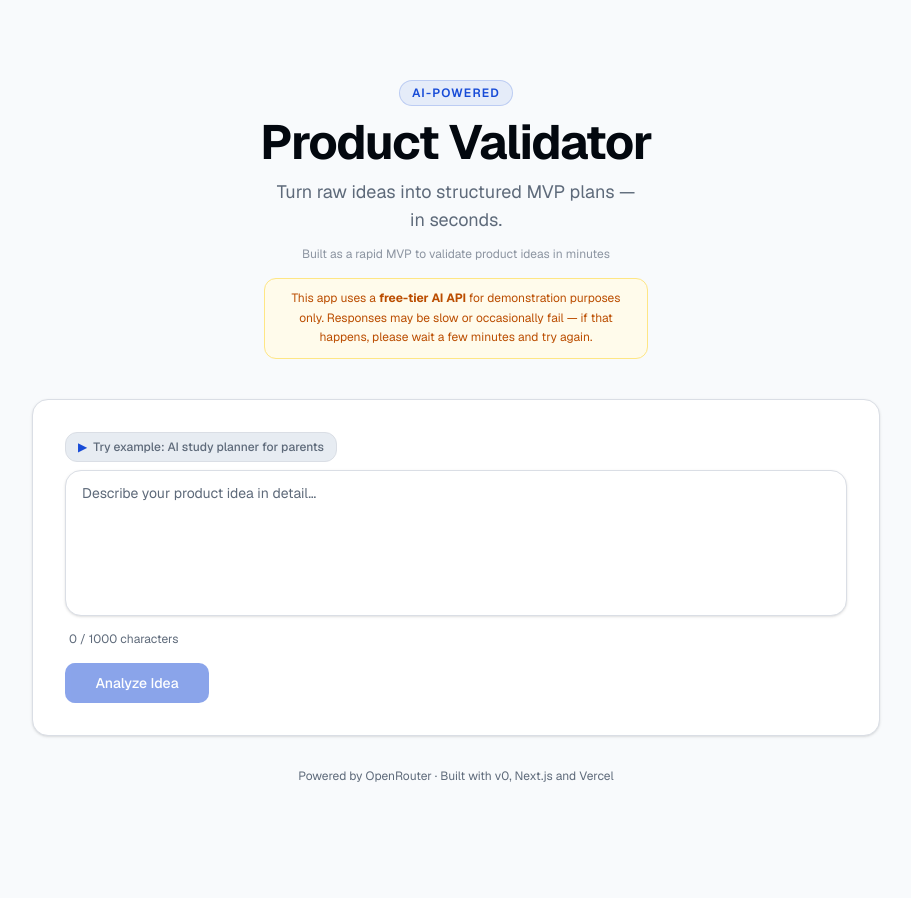
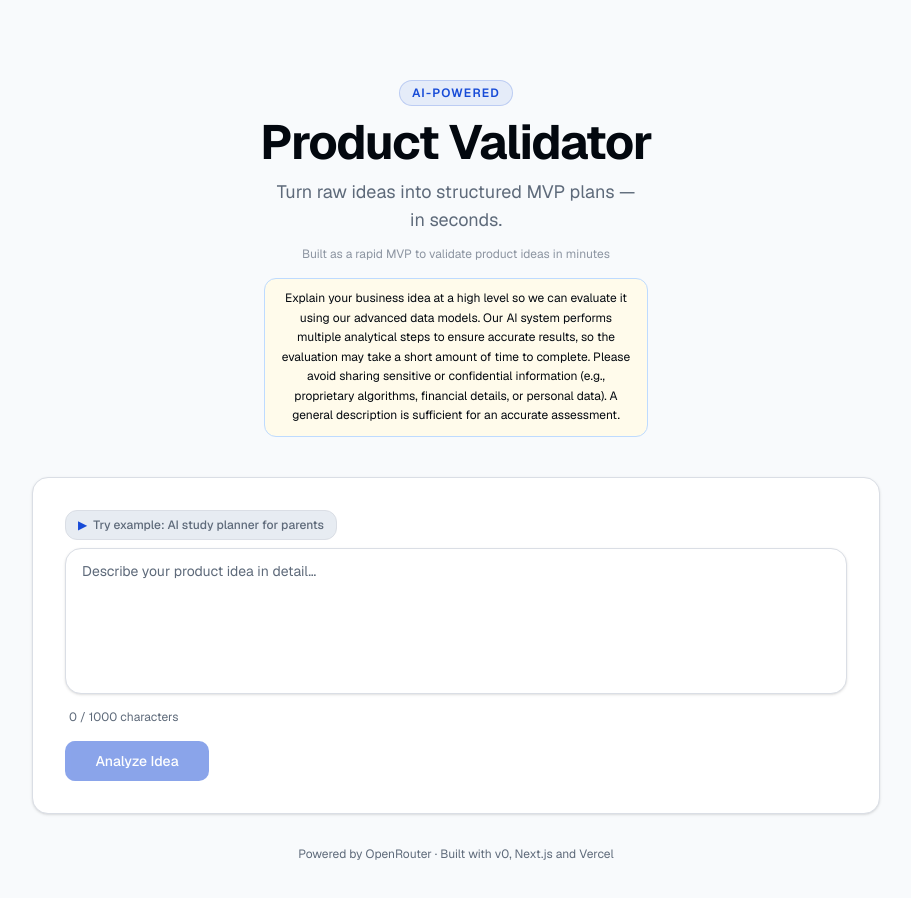
Before and after one commit to sinariazi/Product-Validator, a Next.js app: page / in a window 1280 px wide. Shown: the top 898 px of the page, without its empty margins (184-1095 px from the left). Before the commit the page ends 864 px from the top, so only its background shows below. Built offline with nearby package versions, Linux system fonts and the light colour scheme.

Commit message:
feat: update app description to explain business idea evaluation process
Co-authored-by: Sina Riazi <52413397+sinariazi@users.noreply.github.com>

```diff
--- a/app/page.tsx
+++ b/app/page.tsx
@@ -18,10 +18,10 @@ export default function Home() {
           <p className="text-xs text-muted-foreground/70">
             Built as a rapid MVP to validate product ideas in minutes
           </p>
-          <p className="mt-1 max-w-sm rounded-lg border border-amber-200 bg-amber-50 px-4 py-2.5 text-xs leading-relaxed text-amber-700">
-            This app uses a <strong> free-tier AI API </strong> for demonstration
-            purposes only. Responses may be slow or occasionally fail &mdash; if
-            that happens, please wait a few minutes and try again.
+          <p className="mt-1 max-w-sm rounded-lg border border-blue-200 bg-amber-50 px-4 py-2.5 text-xs leading-relaxed text-black-700">
+            Explain your business idea at a high level so we can evaluate it using our advanced data models. Our AI system performs multiple analytical steps to ensure accurate results, so the evaluation may take a short amount of time to complete.
+
+            Please avoid sharing sensitive or confidential information (e.g., proprietary algorithms, financial details, or personal data). A general description is sufficient for an accurate assessment.
           </p>
         </div>
 
```
